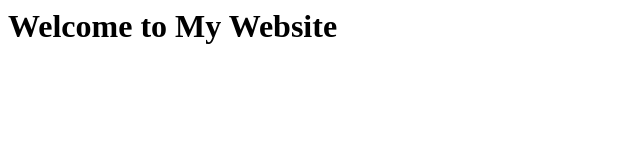
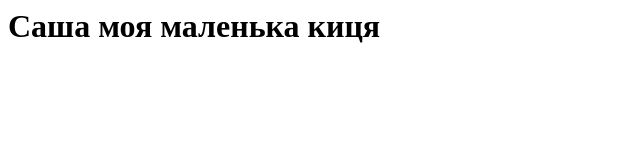
Before and after one commit to prokhor-andrew/blog, a plain HTML site: page index.html in a window 1280 px wide. Shown: the whole page, without its empty margins (0-640 px from the left). Drawn offline with Linux system fonts and the light colour scheme.

Commit message:
Update heading text to Ukrainian

```diff
--- a/index.html
+++ b/index.html
@@ -5,6 +5,6 @@
 </head>
 
 <body>
-<h1>Welcome to My Website</h1>
+<h1>Саша моя маленька киця</h1>
 </body>
 </html>
```
